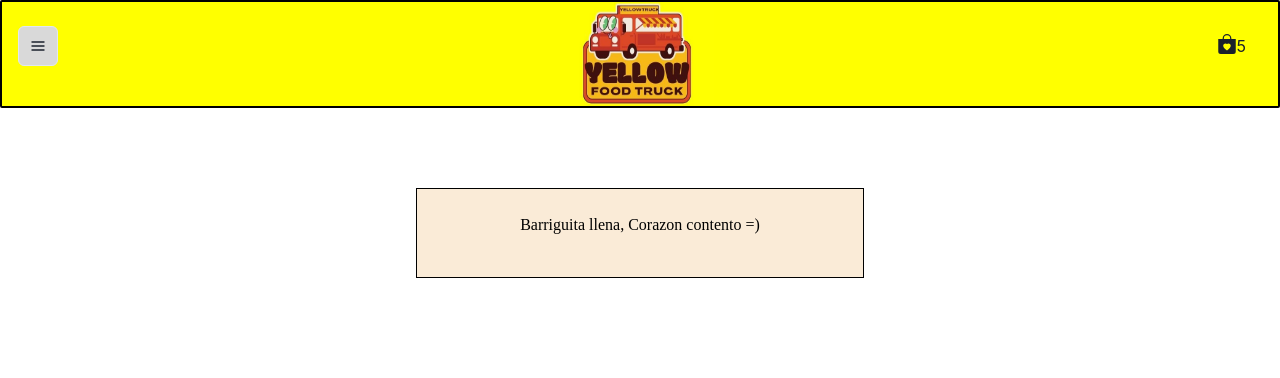
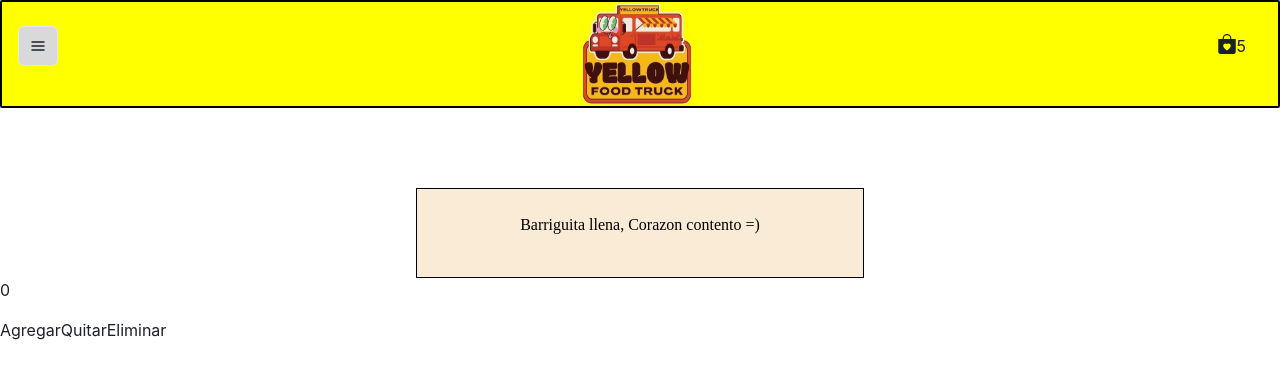
Before and after one commit to AnaJromero/PreEntrega1-Romero, a React (Vite) app: page / in a window 1280 px wide. Shown: the top 378 px of the page. Built offline with nearby package versions, Linux system fonts and the light colour scheme.

Commit message:
agregando botones

```diff
--- a/src/App.jsx
+++ b/src/App.jsx
@@ -1,6 +1,7 @@
 import React from 'react'
 import Navbar from './Components/Navbar'
 import ItemListContainer from './Components/ItemListContainer'
+import UseEffect from './components/UseEffect'
 
 const App = () => {
   return (
@@ -9,6 +10,7 @@ const App = () => {
       <ItemListContainer
       greeting="Barriguita llena, Corazon contento =)"
       />
+      <UseEffect/>
     </>
   )
 }
--- a/src/components/NavBar.jsx
+++ b/src/components/NavBar.jsx
@@ -35,6 +35,7 @@ const Navbar = () => {
       <Box>
         <CartWidget/>
       </Box>
+
     </Flex>
   )
 }
--- /dev/null
+++ b/src/components/UseEffect.jsx
@@ -0,0 +1,32 @@
+import{useState} from 'react'
+
+const UseEffect = () => {
+    const [contador,setContador] = useState(0);
+
+    const agregarItem = ()=>{
+        if (contador < 10){
+            setContador(contador + 1);
+        }
+    };
+
+    const quitarItem =()=>{
+        if (contador > 0){
+            setContador(contador - 1)
+        }
+    };
+
+    const vaciarCarrito = ()=> {
+        setContador(0);
+    };
+
+  return (
+    <div>
+        <p>{contador}</p>
+        <button onClick={agregarItem}>Agregar</button>
+        <button onClick={quitarItem}>Quitar</button>
+        <button onClick={vaciarCarrito}>Eliminar</button>
+    </div>
+  );
+}
+
+export default UseEffect
```
Also changed, not shown: src/components/ItemCount.jsx (added, +9 -0 lines).
